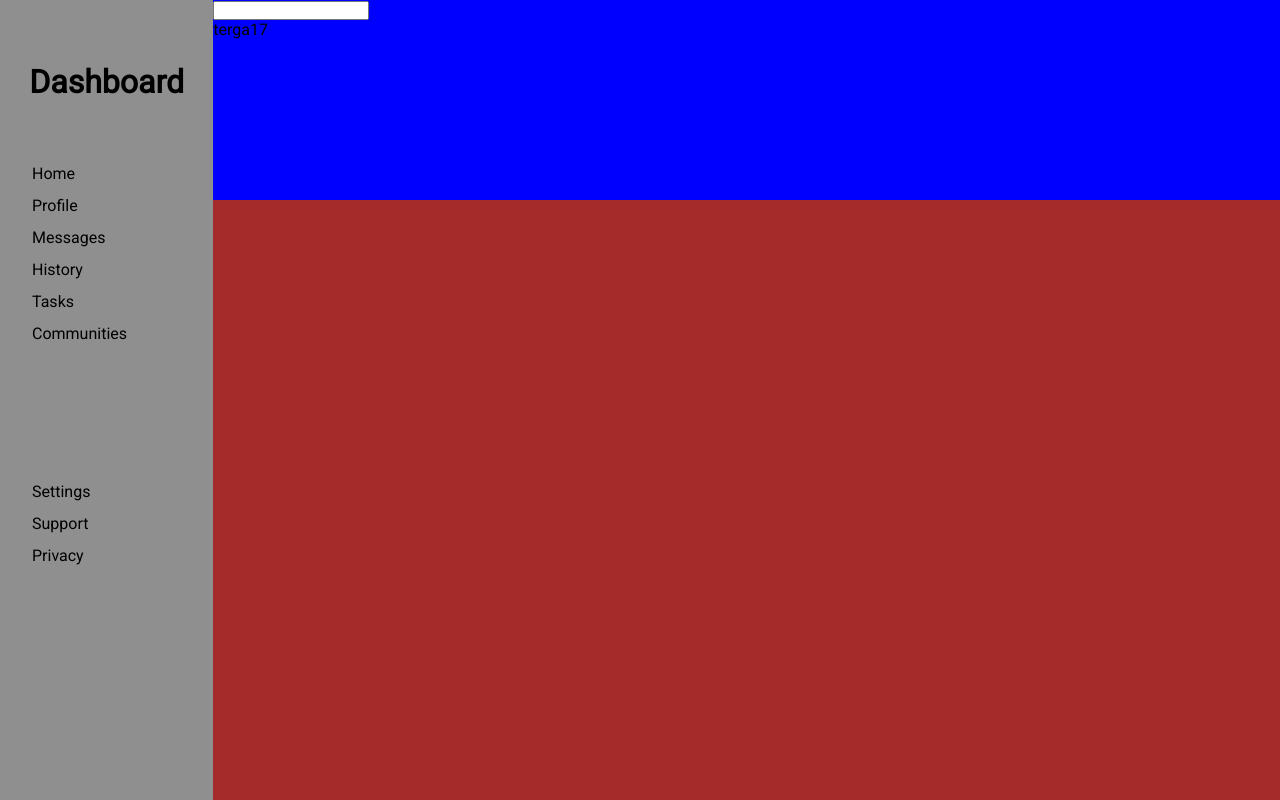
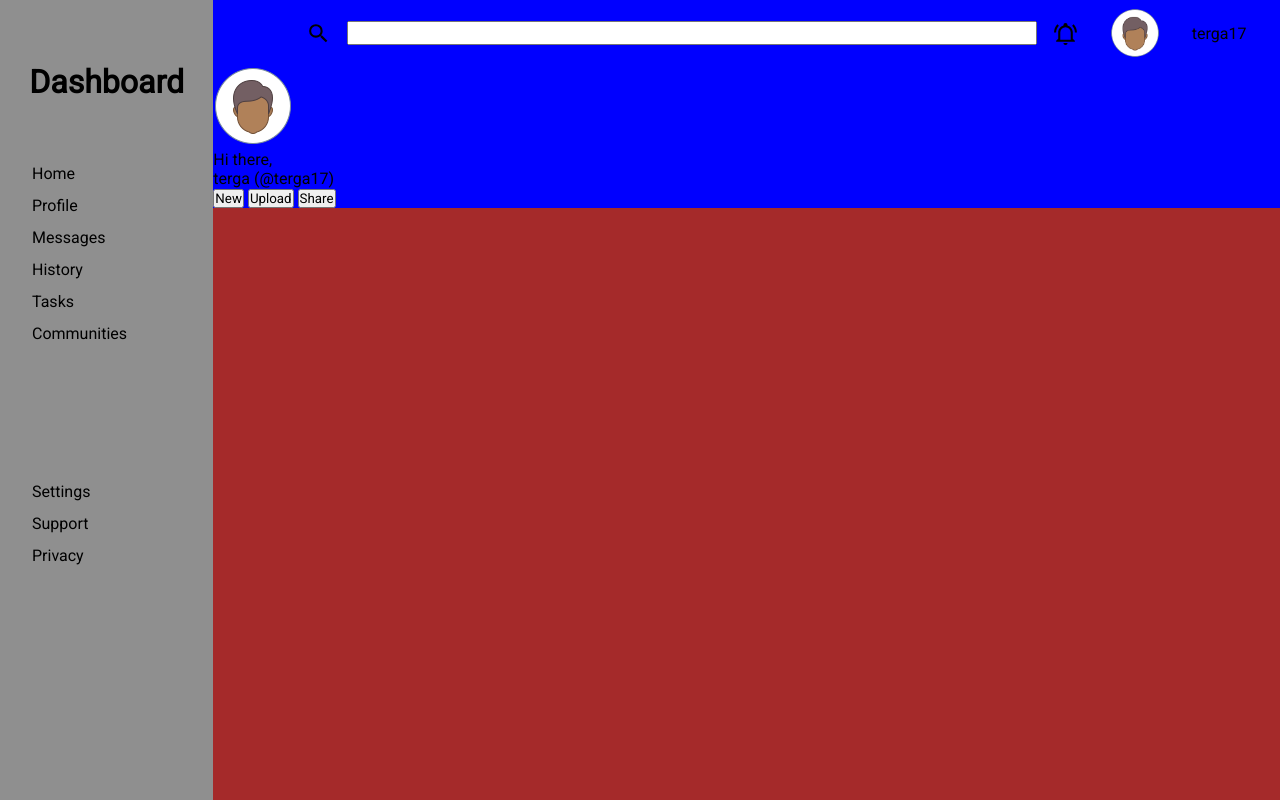
Before and after one commit to terga17/Admin-Dashboard, a plain HTML site: page index.html in a window 1280 px wide. Drawn offline with Linux system fonts and the light colour scheme.

Commit message:
Search bar of header complete, added icons and avatars. Need to add links for copyright

```diff
--- a/index.html
+++ b/index.html
@@ -28,11 +28,30 @@
             <li>Privacy</li>
         </ul>
     </div>
+
     <div class="header">
         <div class="search-row">
-            <input type="text"> <p>terga17</p>
+            <img src="images/magnify.svg" alt="srch" height="25" width="25">
+            <input type="text">
+            <div class="notif-sec">
+            <img id="notif" src="images/bell-ring-outline.svg" alt="notif" height="25" width="25">
+            <img id="smallLogo" src="images/icons8-circled-user-male-skin-type-6-80.png" alt="logo1" height="50" width="50">
+            <p>terga17</p>
+        </div>
+        </div>
+        <div class="hello-user">
+            <div class="user-info">
+                <img src="images/icons8-circled-user-male-skin-type-6-80.png" alt="logo">
+                <p>Hi there,<br>terga (@terga17)</p>
+            </div>
+            <div class="user-btns">
+                <button>New</button>
+                <button>Upload</button>
+                <button>Share</button>
+            </div>
         </div>
     </div>
+
     <div class="main-content">
         <div class="your-projects">
 
--- a/style.css
+++ b/style.css
@@ -54,6 +54,31 @@
     grid-column: 2 / 5;
 }
 
+.search-row{
+    display: grid;
+    grid-template-columns: 1fr 4fr 1fr 1fr 2fr;
+    gap: 1rem;
+    padding: 0.5rem;
+}
+
+.search-row input{
+    grid-column: 2 / 5;
+    height: 1.5rem;
+    align-self: center;
+}
+
+.search-row > img{
+    align-self: center;
+    justify-self: end;
+}
+
+.notif-sec{
+    display: flex;
+    align-items: center;
+    gap: 2rem;
+}
+
+
 .main-content{
     background-color: brown;
     grid-area: 2 / 2 / 5 / 5;
```
Also changed, not shown: images/bell-ring-outline.svg (added), images/icons8-circled-user-male-skin-type-6-80.png (added), images/magnify.svg (added).
